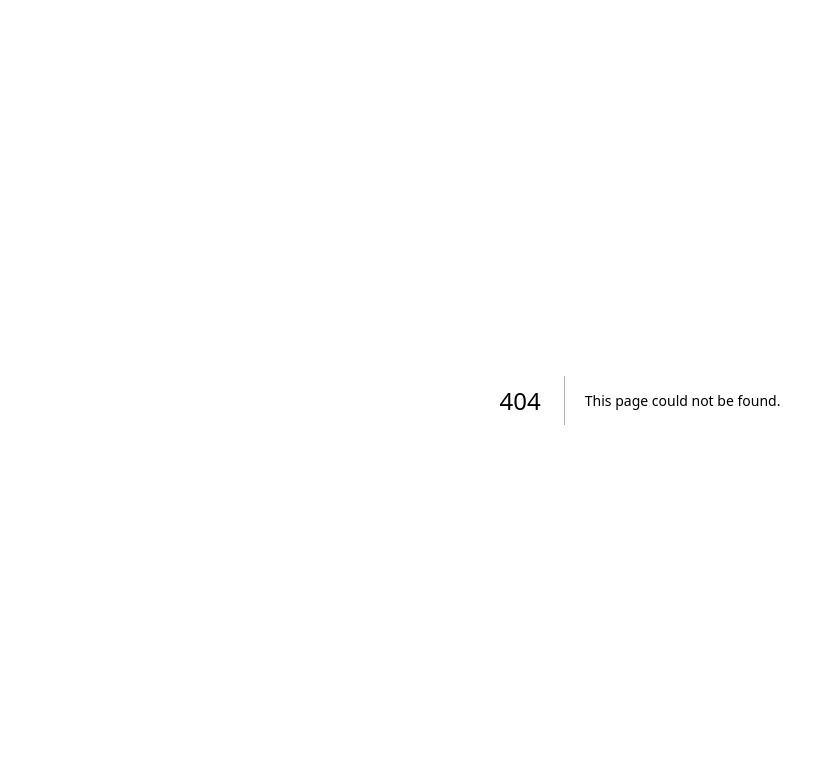
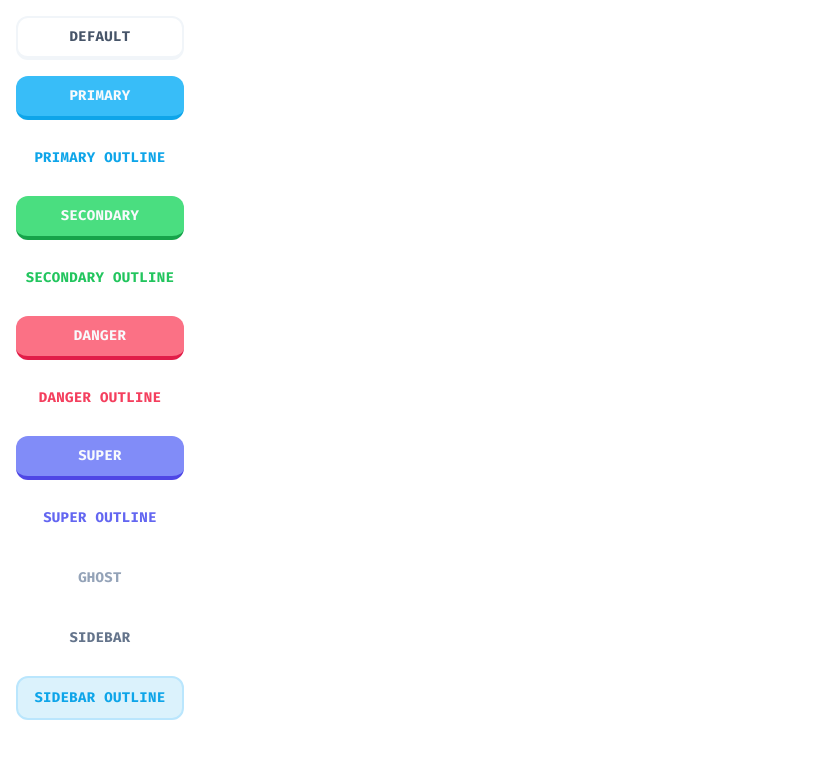
Before and after one commit to satara2358/matema, a Next.js app: page /buttons in a window 1280 px wide. Before the commit this address had no page. Shown: the top 758 px of the page, without its empty margins (0-827 px from the left). Built offline with nearby package versions, Linux system fonts and the light colour scheme.

Commit message:
Variants de botones personalizados

```diff
--- /dev/null
+++ b/app/buttons/page.tsx
@@ -0,0 +1,45 @@
+import { Button } from "@/components/ui/button";
+
+const DemoButtons = () => {
+  return (
+  <div className="p-4 space-y-4 flex flex-col max-w-[200px]">
+    <Button>
+      Default
+    </Button>
+    <Button variant ="primary">
+      Primary
+    </Button>
+    <Button variant="primaryOutline">
+      Primary Outline
+    </Button>
+    <Button variant ="secondary">
+      Secondary
+    </Button>
+    <Button variant="secondaryOutline">
+      Secondary Outline
+    </Button>
+    <Button variant ="danger">
+      Danger
+    </Button>
+    <Button variant="dangerOutline">
+      Danger Outline
+    </Button>
+    <Button variant ="super">
+      Super
+    </Button>
+    <Button variant="superOutline">
+      Super Outline
+    </Button>
+    <Button variant="ghost">
+      Ghost
+    </Button>
+    <Button variant ="sidebar">
+      Sidebar
+    </Button>
+    <Button variant="sidebarOutline">
+      Sidebar Outline
+    </Button>
+  </div> );
+}
+
+export default DemoButtons;
--- a/app/page.tsx
+++ b/app/page.tsx
@@ -5,10 +5,7 @@
     <>
       <div className="text-green-500 font-bold">Cualquier cosa</div>
       <div>
-        <Button
-          size={"lg"}
-          variant={"destructive"}
-        >Click Aqui</Button>
+
       </div>
     </>
   );
--- a/components/ui/button.tsx
+++ b/components/ui/button.tsx
@@ -5,25 +5,29 @@
 import { cn } from "@/lib/utils"
 
 const buttonVariants = cva(
-  "inline-flex items-center justify-center whitespace-nowrap rounded-md text-sm font-medium ring-offset-background transition-colors focus-visible:outline-none focus-visible:ring-2 focus-visible:ring-ring focus-visible:ring-offset-2 disabled:pointer-events-none disabled:opacity-50",
+  "inline-flex items-center justify-center whitespace-nowrap rounded-xl text-sm font-bold ring-offset-background transition-colors focus-visible:outline-none focus-visible:ring-2 focus-visible:ring-ring focus-visible:ring-offset-2 disabled:pointer-events-none disabled:opacity-50 uppercase tracking-wide",
   {
     variants: {
       variant: {
-        default: "bg-primary text-primary-foreground hover:bg-primary/90",
-        destructive:
-          "bg-destructive text-destructive-foreground hover:bg-destructive/90",
-        outline:
-          "border border-input bg-background hover:bg-accent hover:text-accent-foreground",
-        secondary:
-          "bg-secondary text-secondary-foreground hover:bg-secondary/80",
-        ghost: "hover:bg-accent hover:text-accent-foreground",
-        link: "text-primary underline-offset-4 hover:underline",
+        default: "bg-white text-black border-slate-100 border-2 border-b-4 active:border-b-2 hover:bg-slate-100 text-slate-600",
+        primary: "bg-sky-400 text-primary-foreground hover:bg-sky-400/90 border-sky-500 border-b-4 active:border-b-0",
+        primaryOutline:"bg-white text-sky-500 hover:bg-slate-100",
+        secondary:"bg-green-400 text-primary-foreground hover:bg-green-400/90 border-green-600 border-b-4 active:border-b-0",
+        secondaryOutline: "bg-white text-green-500 hover:bg-slate-100",
+        danger:"bg-rose-400 text-primary-foreground hover:bg-rose-400/90 border-rose-600 border-b-4 active:border-b-0",
+        dangerOutline:"bg-white text-rose-500 hover:bg-slate-100",
+        super:"bg-indigo-400 text-primary-foreground hover:bg-indigo-400/90 border-indigo-600 border-b-4 active:border-b-0",
+        superOutline:"bg-white text-indigo-500 hover:bg-slate-100",
+        ghost:"bg-transparent text-slate-400 border-transparent border-0 hover:bg-slate-100",
+        sidebar: "bg-transparent text-slate-500 border-2 border-transparent hover:bg-slate-100 transition-none",
+        sidebarOutline:"bg-sky-500/15 text-sky-500 border-sky-200 border-2 hover:bg-sky-500/20 transition-none"
       },
       size: {
-        default: "h-10 px-4 py-2",
-        sm: "h-9 rounded-md px-3",
-        lg: "h-11 rounded-md px-8",
+        default: "h-11 px-4 py-2",
+        sm: "h-9 px-3",
+        lg: "h-12 px-8",
         icon: "h-10 w-10",
+        rounded: "rounded-full"
       },
     },
     defaultVariants: {
```
